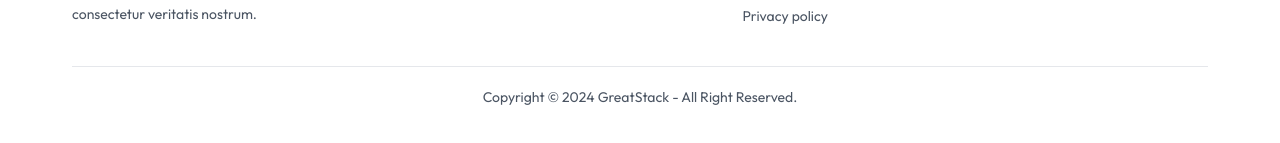
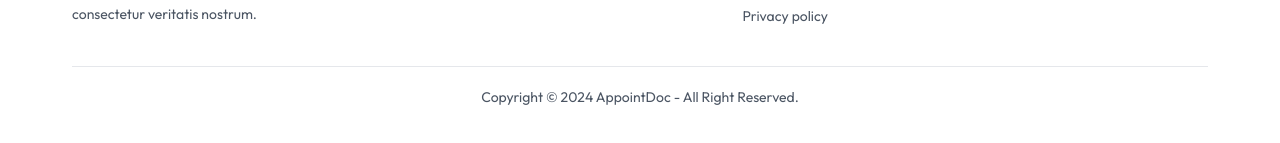
Before and after one commit to snetagupta/doctor-appointment-project, a React (Vite) app in the folder frontend/: page /appointment/1 in a window 1280 px wide. Shown: the part 355-498 px from the top of the page. Built offline with nearby package versions, Linux system fonts and the light colour scheme.

Commit message:
fix bugs

```diff
--- a/frontend/src/components/Footer.jsx
+++ b/frontend/src/components/Footer.jsx
@@ -40,7 +40,7 @@ const Footer = () => {
       {/* copywrite */}
       <div >
 <hr/>
-<p className="py-5 text-sm text-center text-gray-600">Copyright © 2024 GreatStack - All Right Reserved.</p>
+<p className="py-5 text-sm text-center text-gray-600">Copyright © 2024 AppointDoc - All Right Reserved.</p>
       </div>
     </div>
   );
```
